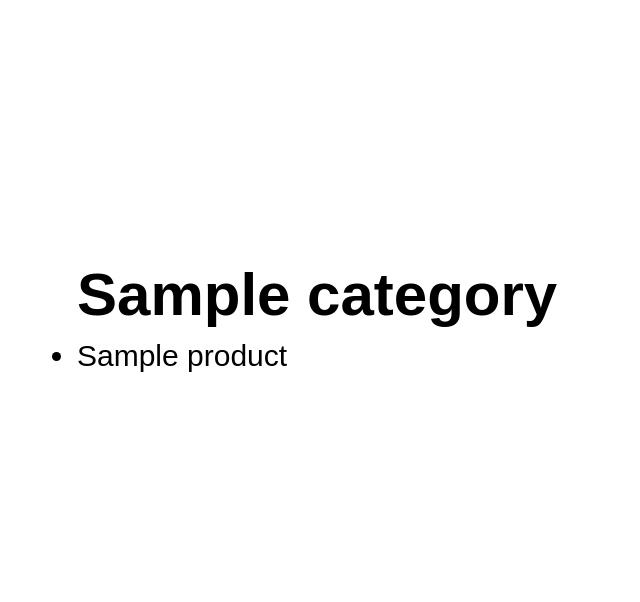
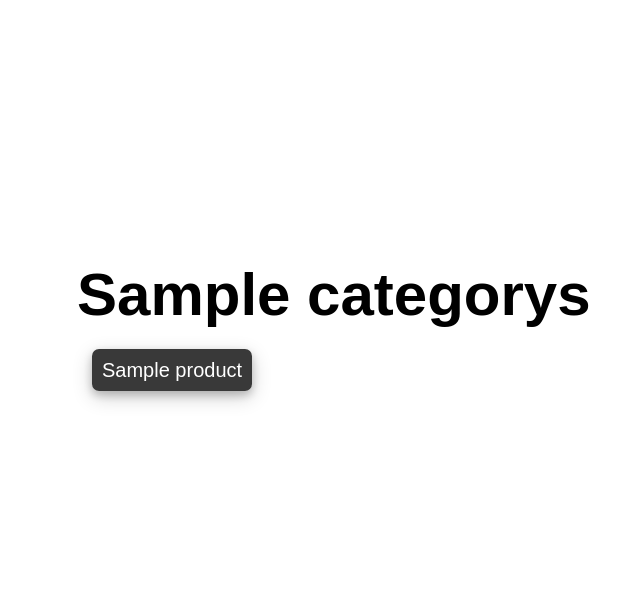
Before and after one commit to AHdev67/BangerBuilds_V2, a Symfony app: template templates/product/list_products.html.twig in a window 1280 px wide. Shown: the top 602 px of the page, without its empty margins (33-673 px from the left). Run offline with Twig, Linux system fonts and the light colour scheme; the template is opened without the code that fills it: most values are stand-ins (such as "Sample title", 1, 10 or a date in 2020); style sheets or scripts are compiled from the project's sources; some libraries are stand-ins or nearby versions.

Commit message:
reorganized elements and added classes for styling

```diff
--- a/templates/product/list_products.html.twig
+++ b/templates/product/list_products.html.twig
@@ -4,11 +4,24 @@
 
 {% block body %}
 <main>
-    <h1>{{ category.name }}</h1>
-    <ul>
+    {% if category.name == "Headphones" or category.name == "Memory" %}
+        <h1>{{ category.name }}</h1>
+    {% elseif category.name == "Power supply" %}
+        <h1>Power supplies</h1>
+    {% elseif category.name == "Uninterruptible Power Supply" %}
+        <h1>Uninteruptible Power Supplies</h1>
+    {% else %}
+        <h1>{{ category.name }}s</h1>
+    {% endif %}
+
+    <ul class="itemList">
         {% for product in products %}
-            <li>
-                <a href="{{ path('show_product', {'categoryId': category.id, 'productId': product.id}) }}">{{ product.label }}</a>
+            <li class="listItem">
+                <a href="{{ path('show_product', {'categoryId': category.id, 'productId': product.id}) }}" class="mainItem btn">{{ product.label }}</a>
+
+                {% if is_granted('ROLE_ADMIN') %}
+                    <a href="{{ path('edit_product', {'id': product.id}) }}" class="mainItem btn"><i class="fa-solid fa-pen-to-square"></i></a>
+                {% endif %}
             </li>
         {% endfor %}
     </ul>
```
